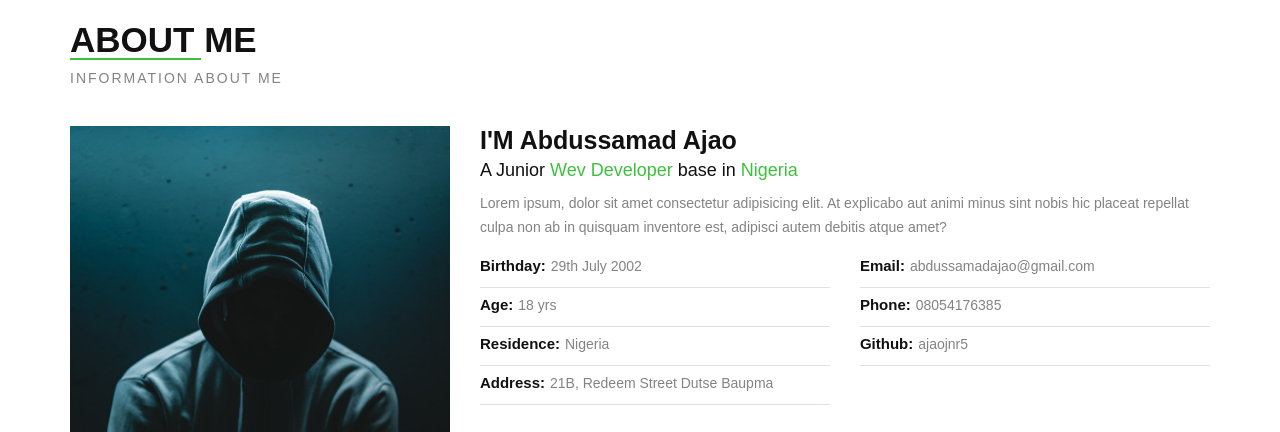
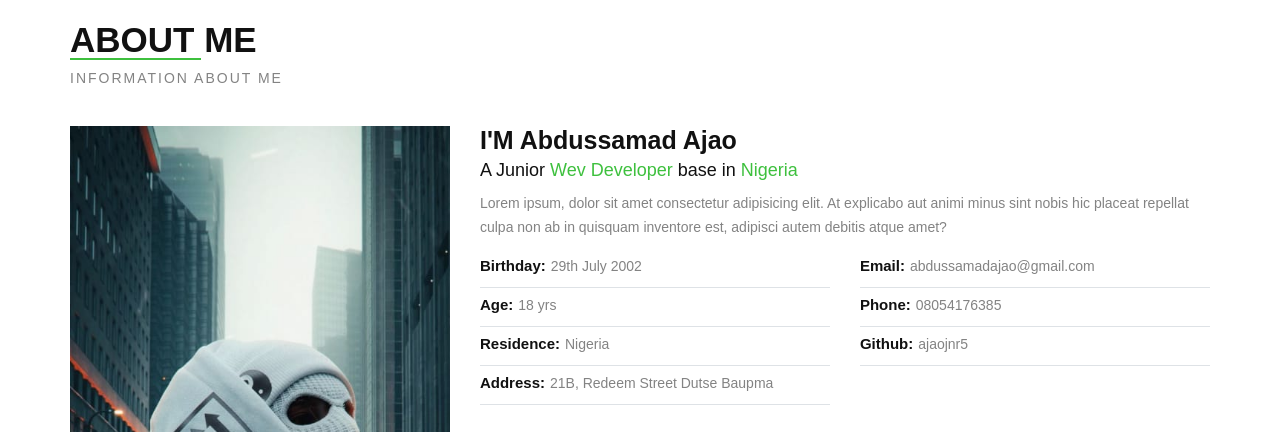
Before and after one commit to AwaabSingh/personalporfolio, a plain HTML site: page index.html in a window 1280 px wide. Shown: the part 910-1342 px from the top of the page. Drawn offline with Linux system fonts and the light colour scheme.

Commit message:
Update index.html

```diff
--- a/index.html
+++ b/index.html
@@ -67,7 +67,7 @@
           <div class="content">
             <div class="row">
               <div class="img">
-                <img src="pics/coat.jpg" alt="about" />
+                <img src="pics/whitemask.jpg" alt="about" />
               </div>
               <div class="text">
                 <h4>I'M Abdussamad Ajao</h4>
```
